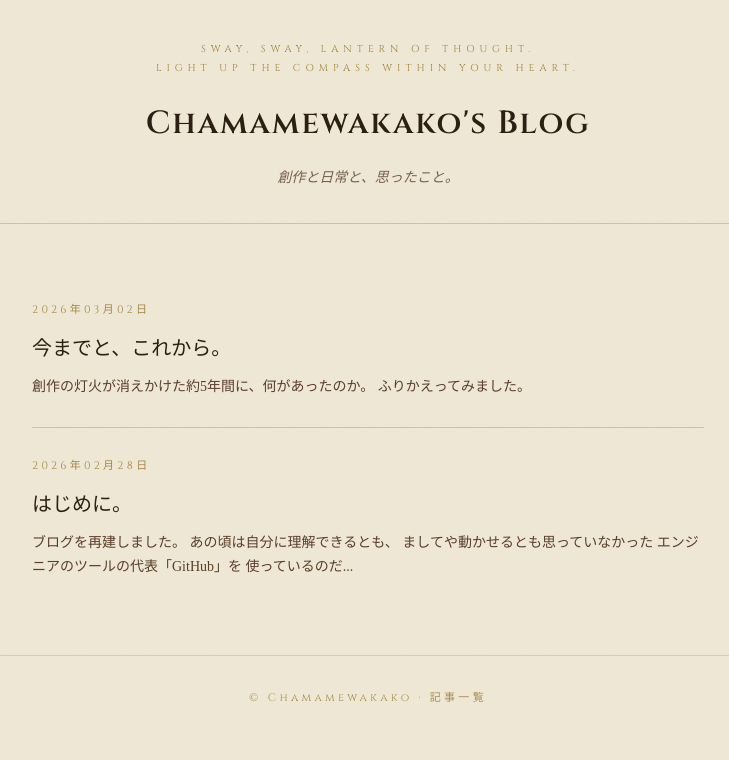
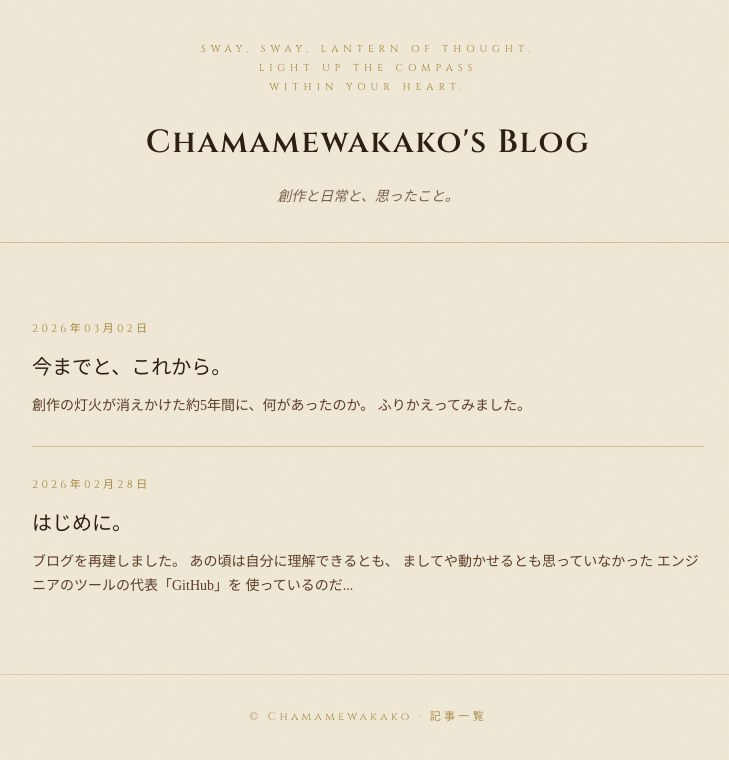
Before and after one commit to Chamamewakako/blog, a Jekyll site: the page built from index.md, in a window 1280 px wide. Shown: the top 760 px of the page, without its empty margins (272-1001 px from the left). Built offline with Jekyll 4.4.1, drawn with Linux system fonts in a browser that asks for light colours; some web fonts are replaced.

Commit message:
Update header-eyebrow default.html

```diff
--- a/_layouts/default.html
+++ b/_layouts/default.html
@@ -11,7 +11,7 @@
 <body>
   <header class="site-header">
     <div class="header-inner">
-      <span class="header-eyebrow">Sway, Sway, Lantern of Thought.<br>Light up the Compass within your Heart.</span>
+      <span class="header-eyebrow">Sway, Sway, Lantern of Thought.<br>Light up the Compass<br>within your Heart.</span>
       <a href="{{ '/' | relative_url }}" class="site-title">{{ site.title }}</a>
       <p class="site-desc">{{ site.description }}</p>
     </div>
```
